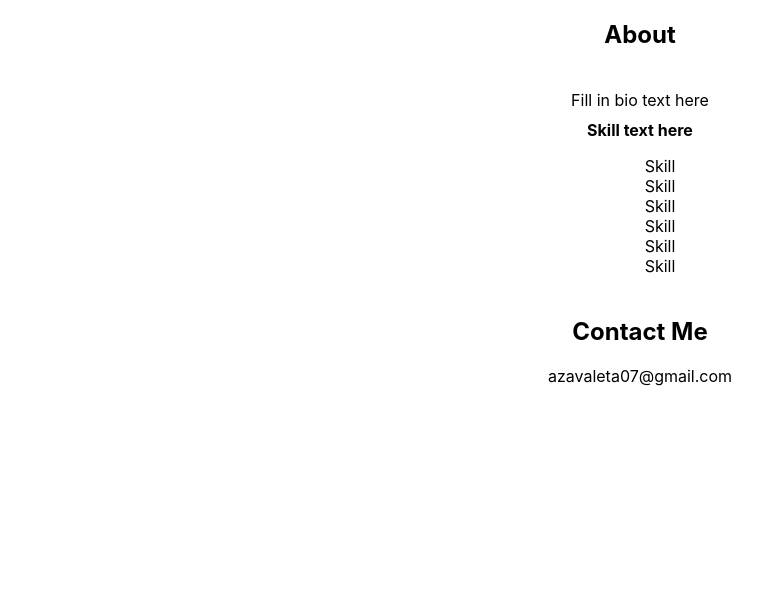
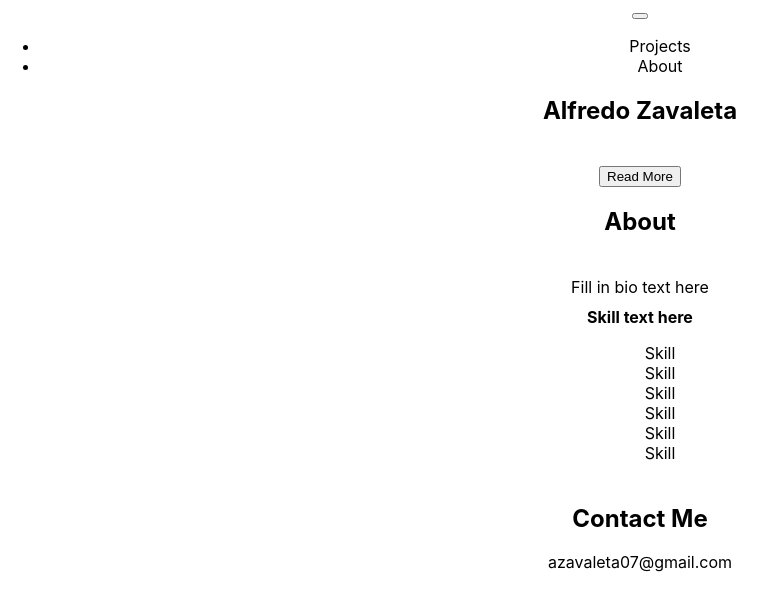
Before and after one commit to zavaleta-a/react-portfolio, a React (Create React App) app in the folder reactportfolio/: page / in a window 1280 px wide. Shown: the top 610 px of the page, without its empty margins (0-776 px from the left). Built offline with nearby package versions, Linux system fonts and the light colour scheme.

Commit message:
working on main page info and button

```diff
--- a/reactportfolio/src/App.js
+++ b/reactportfolio/src/App.js
@@ -26,7 +26,8 @@
 
 import React from "react";
 import "./App.css";
-// import Main from "./views/Main";
+import NavBar from "./components/navbar";
+import Main from "../src/views/main";
 // import Projects from "./views/Projects";
 // import Resume from "./views/Resume";
 import About from "./views/about";
@@ -37,8 +38,8 @@ function App() {
     <div className="App">
       <div className="wrapper">
         {/* <NavBar /> */}
-        {/* <Main />
-        <Projects /> */}
+        <Main />
+        {/* <Projects /> */}
         <About />
         {/* <Resume /> */}
         <Contact />
--- /dev/null
+++ b/reactportfolio/src/components/links/index.js
@@ -0,0 +1,24 @@
+import React from "react";
+import "./style.css";
+
+function Links() {
+  return (
+    <div className="row">
+      <div className="col-sm" />
+      <div className="col-sm text-center">
+        <a href="https://github.com/zavaleta-a" target="_blank">
+          <i class="fab fa-github-square fa-3x" />
+        </a>
+        <a
+          href="https://www.linkedin.com/in/alfredo-zavaleta-04978835"
+          target="_blank"
+        >
+          <i class="fab fa-linkedin fa-3x" />
+        </a>
+      </div>
+      <div className="col-sm" />
+    </div>
+  );
+}
+
+export default Links;
--- a/reactportfolio/src/components/navbar/index.js
+++ b/reactportfolio/src/components/navbar/index.js
@@ -32,9 +32,21 @@ function NavBar() {
               Projects
             </Link>
           </li>
-
+          <li className="nav-item navbar-text">
+            <Link
+              to="about"
+              className="nav-link"
+              activeClass="active"
+              spy={true}
+              smooth={true}
+            >
+              About
+            </Link>
+          </li>
         </ul>
       </div>
     </nav>
   );
 }
+
+export default NavBar;
--- a/reactportfolio/src/components/navbar/style.css
+++ b/reactportfolio/src/components/navbar/style.css
@@ -0,0 +1,7 @@
+.navbar {
+    background: transparent;
+    z-index: 50;
+    margin: 0;
+    padding: 0;
+    width: 100%;
+}
--- a/reactportfolio/src/views/contact/index.js
+++ b/reactportfolio/src/views/contact/index.js
@@ -1,5 +1,5 @@
 import React from "react";
-// import ContactForm from ""; // link contact form
+import Links from "../../components/links";
 import "./style.css";
 
 function Contact() {
@@ -11,20 +11,7 @@ function Contact() {
             Contact Me
           </h2>
           <div className="email">azavaleta07@gmail.com</div>
-        </div>
-      </div>
-      <div className="row">
-        <div className="col-sm" />
-        <div className="col-sm text-center">
-          <a href="https://github.com/zavaleta-a" target="_blank">
-            <i class="fab fa-github-square fa-3x" />
-          </a>
-          <a
-            href="https://www.linkedin.com/in/alfredo-zavaleta-04978835"
-            target="_blank"
-          >
-            <i class="fab fa-linkedin fa-3x" />{" "}
-          </a>
+          <Links />
         </div>
       </div>
     </div>
--- /dev/null
+++ b/reactportfolio/src/views/main/index.js
@@ -0,0 +1,24 @@
+import React from "react";
+import NavBar from "../../components/navbar";
+import "./style.css";
+import { Link } from "react-scroll";
+
+function Main() {
+  return (
+    <div className="row" id="/">
+      <NavBar />
+
+      <div className="col-md">
+        <div className="titleName"></div>
+        <div className="intro-text alignCenter">
+          <h2 className="title-text">Alfredo Zavaleta</h2>
+          <br></br>
+          <Link to="about" activeClass="active" spy={true} smooth={true}></Link>
+          <button type="button" className="readMore btn btn-info">Read More</button>
+        </div>
+      </div>
+    </div>
+  );
+}
+
+export default Main;
```
Also changed, not shown: reactportfolio/src/components/links/style.css (added), reactportfolio/src/views/main/style.css (added).
